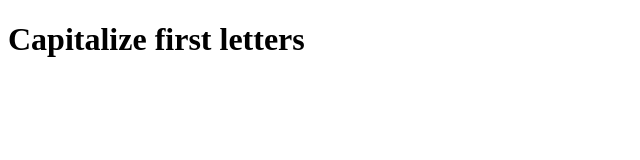
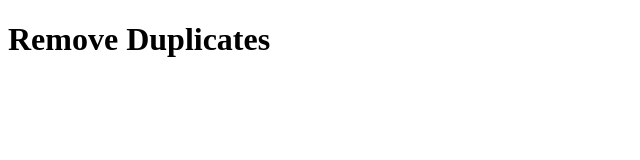
Before and after one commit to zakidayib/zero-and-one, a plain HTML site: page index.html in a window 1280 px wide. Shown: the whole page, without its empty margins (0-640 px from the left). Drawn offline with Linux system fonts and the light colour scheme.

Commit message:
inital commit

```diff
--- a/index.html
+++ b/index.html
@@ -8,7 +8,7 @@
   </head>
   <body>
     <div class="container">
-      <h1>Capitalize first letters</h1>
+      <h1>Remove Duplicates</h1>
   </body>
   <script src="script.js"></script>
 </html>
```
Also changed, not shown: 1 other file.
